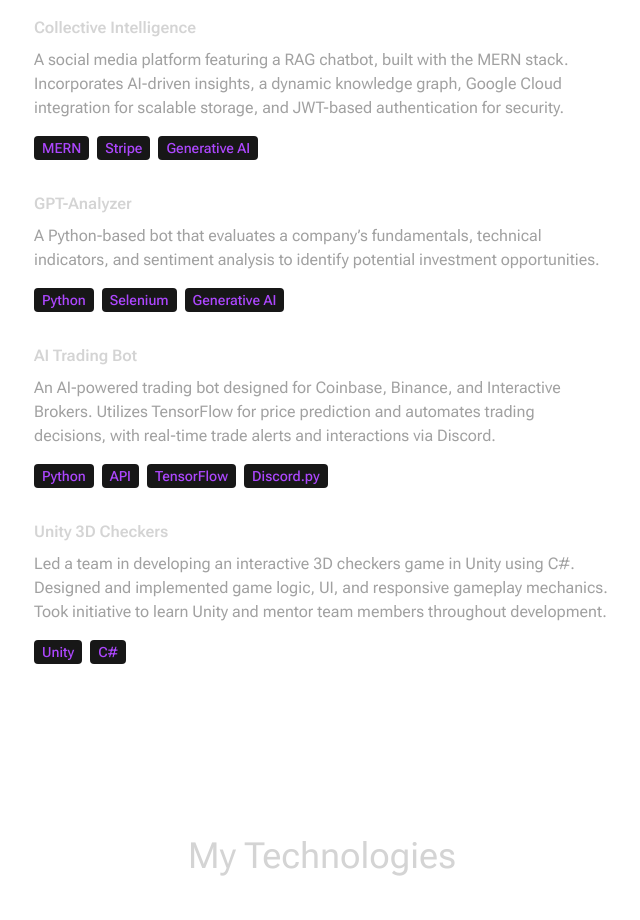
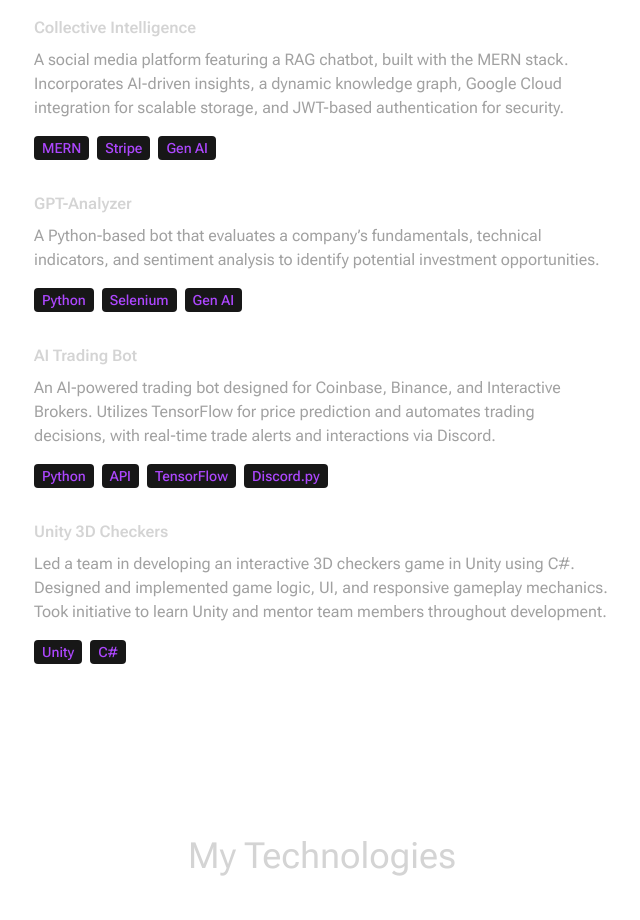
Before and after one commit to Syed2096/new-portfolio, a React (Vite) app: page / in a window 1280 px wide. Shown: the part 2120-3040 px from the top of the page, without its empty margins (318-958 px from the left). Built offline with nearby package versions, Linux system fonts and the light colour scheme.

Commit message:
small fix

```diff
--- a/src/constants/index.js
+++ b/src/constants/index.js
@@ -44,14 +44,14 @@ export const PROJECTS = [
 	  // image: project1,
 	  description:
 		"A social media platform featuring a RAG chatbot, built with the MERN stack. Incorporates AI-driven insights, a dynamic knowledge graph, Google Cloud integration for scalable storage, and JWT-based authentication for security.",
-	  technologies: ["MERN", "Stripe", "Generative AI"],
+	  technologies: ["MERN", "Stripe", "Gen AI"],
 	},
 	{
 	  title: "GPT-Analyzer",
 	  // image: project2,
 	  description:
 		"A Python-based bot that evaluates a company’s fundamentals, technical indicators, and sentiment analysis to identify potential investment opportunities.",
-	  technologies: ["Python", "Selenium", "Generative AI"],
+	  technologies: ["Python", "Selenium", "Gen AI"],
 	},
 	{
 	  title: "AI Trading Bot",
```
